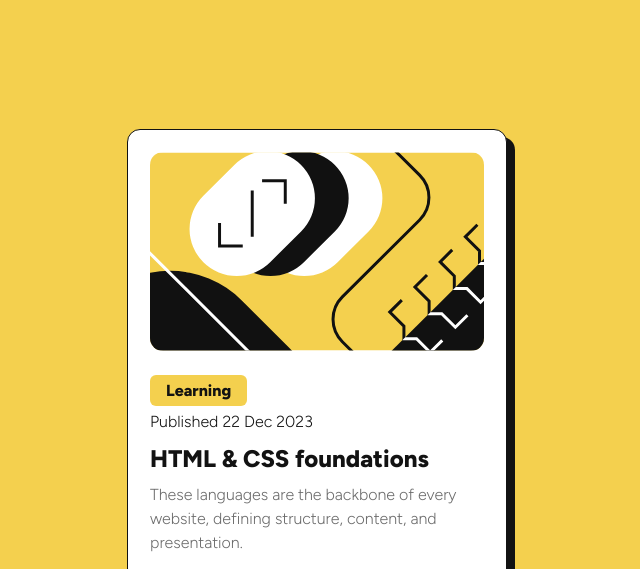
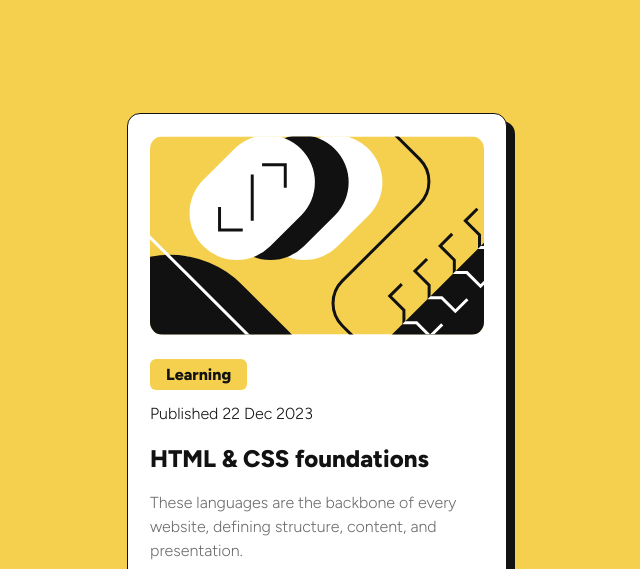
Before and after one commit to AnaCCapel/blog-preview-card, a plain HTML site: page index.html in a window 1280 px wide. Shown: the top 569 px of the page, without its empty margins (323-963 px from the left). Drawn offline with Linux system fonts and the light colour scheme.

Commit message:
Alterações em margins

```diff
--- a/src/css/style.css
+++ b/src/css/style.css
@@ -40,12 +40,13 @@
  }
 
  .container .infos p {
-     margin: 10px 0;
+     margin: 18px 0;
      line-height: 24px;
      font-weight: 300;
  }
 
  .container .infos a h1 {
+     margin: 13px 0;
      font-size: 24px;
      font-weight: 800;
  }
```
